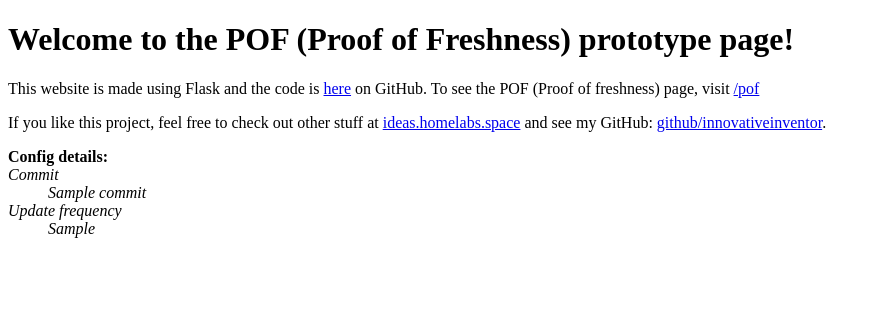
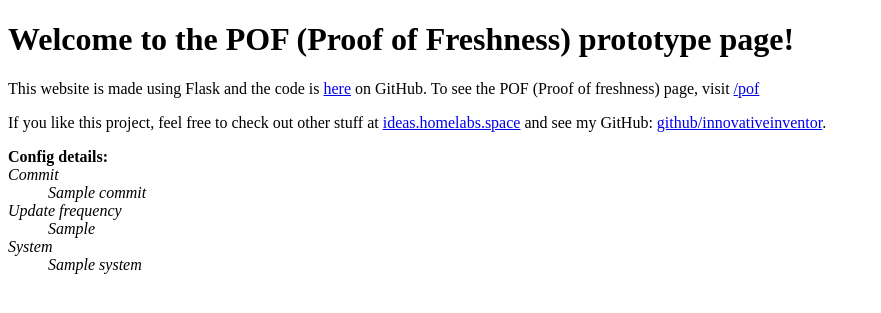
Before and after one commit to InnovativeInventor/pof, a Flask app: template templates/homepage.html in a window 1280 px wide. Shown: the top 313 px of the page, without its empty margins (0-881 px from the left). Run offline with Flask 2, Linux system fonts and the light colour scheme; the template is opened without the code that fills it: most values are stand-ins (such as "Sample title", 1, 10 or a date in 2020).

Commit message:
Updated Dockerfile

```diff
--- a/app.py
+++ b/app.py
@@ -32,6 +32,8 @@
 from xml.etree.ElementTree import fromstring, ElementTree
 import time
 import git
+from pathlib import Path
+import platform
 
 app = Flask(__name__)
 
@@ -54,6 +56,11 @@
 if random_secret_key == 'ib6uYkCK3aTNp3qu7LKd5GcQZehmvWXW5n173wg2ibqDWBe23FZELZDHsN4dSzN1SynnFVe0LxzLQZq5OGSd2hf3tXs1VV8g':
     print("Warning: If you are running this in production, don't forget to change the random_secret_key. This message will automatically disappear if random_secret_key is changed.")
 print("This server is configured to update every 60 seconds. Edit pof.py to change your server settings.")
+Dockerfile = Path("Dockerfile")
+if Dockerfile.is_file():
+    system = str(platform.dist()[0])
+else:
+    system = "Docker"
 
 nist_beacon = requests.get('https://beacon.nist.gov/rest/record/last.xml', headers={'Cache-Control': 'no-cache'})
 nyt_news = feedparser.parse('https://rss.nytimes.com/services/xml/rss/nyt/World.xml')
@@ -68,7 +75,7 @@
     global pof_frequency
     repo = git.Repo(search_parent_directories=True)
     commit = repo.head.object.hexsha
-    return render_template('homepage.html', commit=commit, pof_frequency=pof_frequency)
+    return render_template('homepage.html', commit=commit, system=system, pof_frequency=pof_frequency)
 
 @app.route('/pof')
 def pof():
--- a/templates/homepage.html
+++ b/templates/homepage.html
@@ -12,6 +12,8 @@
       <dd>{{ commit }}</dd>
       <dt>Update frequency</dt>
       <dd>{{ pof_frequency }}</dd>
+      <dt>System</dt>
+      <dd>{{ system }}</dd>
     </i>
   </dl>
 </div>
```
Also changed, not shown: 1 other file.
